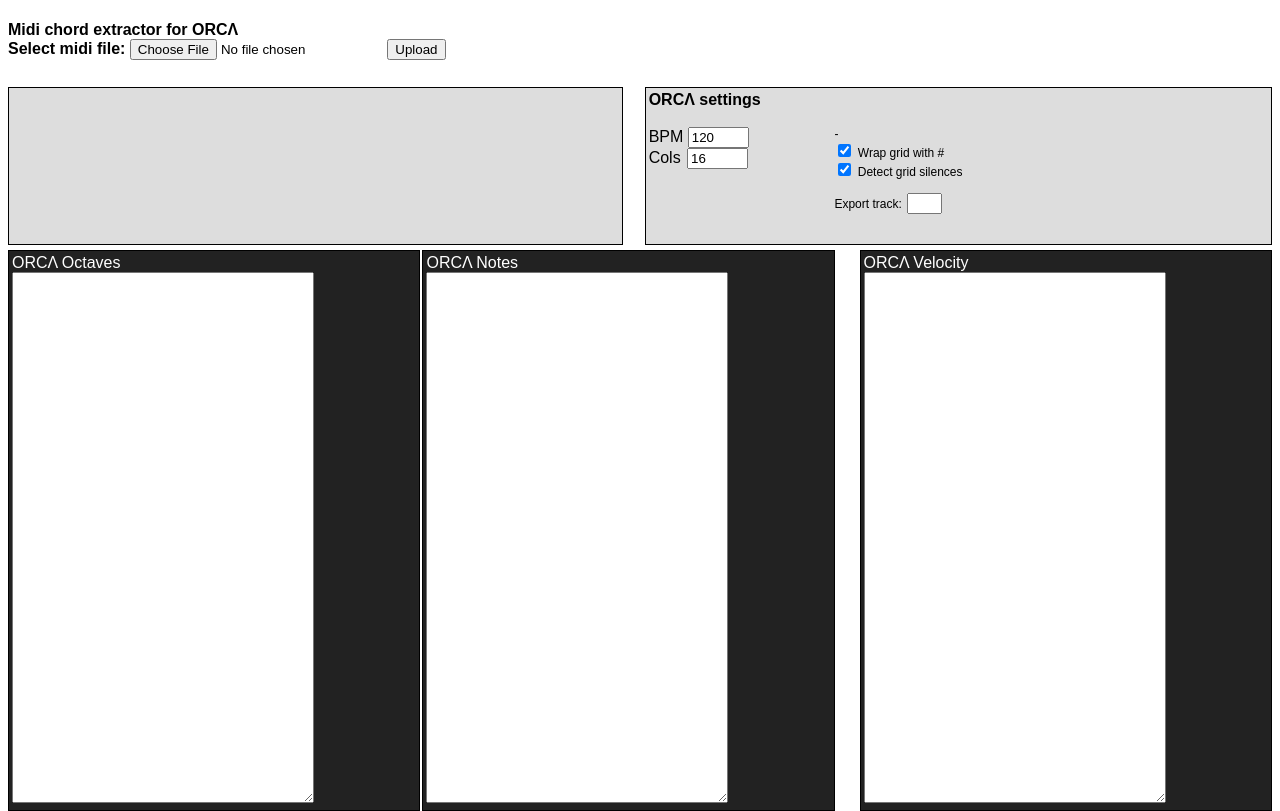
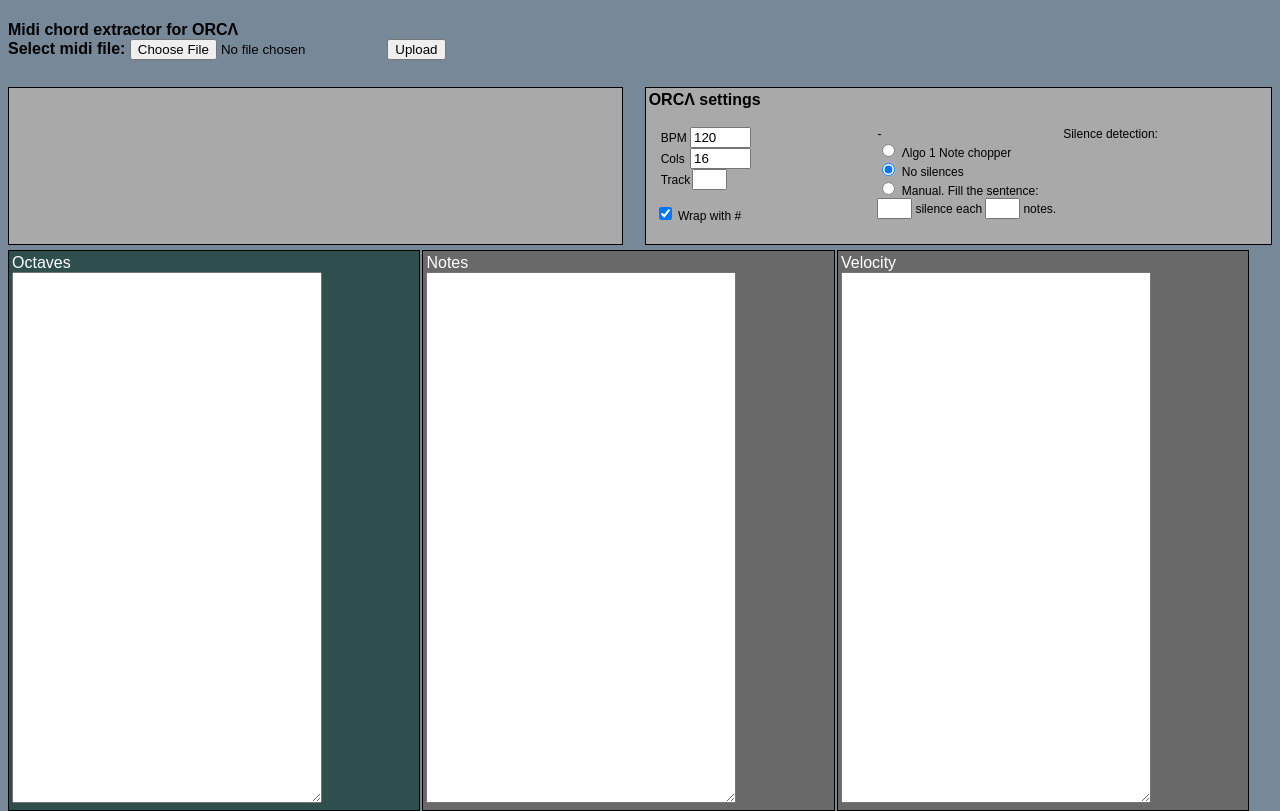
Before and after one commit to martinberlin/Remora, a PHP site: page / in a window 1280 px wide. Run offline with PHP 8.4, Linux system fonts and the light colour scheme; some libraries are stand-ins or nearby versions.

Commit message:
#3 v1.0 UX update with new silence options

```diff
--- a/extras/midi-to-orca/index.php
+++ b/extras/midi-to-orca/index.php
@@ -40,34 +40,45 @@
 <div id="midi-settings">
   <b>ORCΛ settings</b><br><br>
 
-  <div style="width: 30%;float:left">
-      <label for="bpm">BPM</label> <input id="bpm" onchange="calculateMillisPerBeat()" type="number" max="400" maxlength="3" value="120" style="width: 4em">
+  <div id="settings-bpm">
+      <label for="bpm">BPM</label> <input id="bpm" onchange="calculateMillisPerBeat()" type="number" max="400" maxlength="3" value="120" style="width: 4em"><br>
+      <label for="cols">Cols</label>
+      <input id="cols" type="number" max="35" maxlength="2" value="16" style="width: 4em;margin-left:2px"><br>
+      Track<input id="midi-track" type="number" max="99" style="margin-left:2px" class="input-2"><br>
       <br>
-      <label for="cols">Cols</label>
-      <input id="cols" type="number" max="100" maxlength="3" value="16" style="width: 4em;margin-left:2px">
+      <div style="margin-left:-6px">
+        <input type="checkbox" value="1" id="wrap" checked>
+        <label for="wrap" id="wrap-label">Wrap with #</label>
+      </div>
   </div>
-<div id="millis-beat"> - </div>
-<div id="settings">
-  <input type="checkbox" value="1" id="wrap" checked>
-  <label for="wrap">Wrap grid with #</label><br>
-  <input type="checkbox" value="1" id="silence-detect" checked>
-  <label for="silence-detect">Detect grid silences</label>
 
-  <br><br>Export track: <input id="midi-track" type="number" max="99" style="width: 2em;margin-left:2px">
+<div id="settings-algo">
+  <div id="millis-beat"> - </div>Silence detection:<br>
+  <input type="radio" value="1" id="silence-detect" name="algo">
+  <label for="silence-detect">Λlgo 1 Note chopper</label><br>
+  <input type="radio" value="2" id="silence-no" name="algo" checked>
+  <label for="silence-no">No silences</label><br>
+  <input type="radio" value="3" id="silence-manual" name="algo">
+  <label for="silence-manual">Manual. Fill the sentence:</label><br>
+  <input id="silence-m-quantity" class="input-2" type="number" max="35" maxlength="2"> silence each
+  <input id="silence-m-notes" class="input-2" type="number" max="35" maxlength="2"> notes.
+
+
+
 </div>
 </div>
 
 <div id="midi-octaves">
-  ORCΛ Octaves<br>
-  <textarea cols="35" rows="35" id="orca-octaves"></textarea>
+  Octaves<br>
+  <textarea cols="36" rows="35" id="orca-octaves"></textarea>
 </div>
 <div id="midi-notes">
-    ORCΛ Notes<br>
-  <textarea cols="35" rows="35" id="orca-notes"></textarea>
+  Notes<br>
+  <textarea cols="36" rows="35" id="orca-notes"></textarea>
 </div>
 <div id="midi-durations">
-    ORCΛ Velocity<br>
-  <textarea cols="35" rows="35" id="orca-durations"></textarea>
+  Velocity<br>
+  <textarea cols="36" rows="35" id="orca-durations"></textarea>
 </div>
 
 <!-- End javascript: After most DOM is loaded -->
--- a/extras/midi-to-orca/style.css
+++ b/extras/midi-to-orca/style.css
@@ -1,10 +1,11 @@
 body {
     font-family: Arial, Verdana;
+    background-color: #778899;
 }
 
 #midi-octaves {
     border: 1px solid black;
-    background-color: #222222;
+    background-color: #2F4F4F;
     color: rgb(255, 255, 255);
     width: 32%;
     float: left;
@@ -13,7 +14,7 @@ body {
 }
 #midi-notes {
     border: 1px solid black;
-    background-color: #222222;
+    background-color: #696969;
     color: rgb(255, 255, 255);
     width: 32%;
     float: left;
@@ -23,10 +24,10 @@ body {
 }
 #midi-durations {
     border: 1px solid black;
-    background-color: #222222;
+    background-color: #696969;
     color: rgb(255, 255, 255);
     width: 32%;
-    float: right;
+    float: left;
     margin-top: 5px;
     margin-left: 2px;
     padding: 3px;
@@ -34,7 +35,7 @@ body {
 
 #midi-tracks {
     border: 1px solid black;
-    background-color: #DDDDDD;
+    background-color: #A9A9A9;
     color: black;
     width: 48%;height: 150px;
     float: left;
@@ -44,7 +45,7 @@ body {
 }
 #midi-settings {
     border: 1px solid black;
-    background-color: #DDDDDD;
+    background-color: #A9A9A9;
     color: black;
     width: 49%;height: 150px;
     float: right;
@@ -55,12 +56,32 @@ body {
 .midi-title {
     font-size: 10pt;
 }
+
+.wrap-label {
+    font-size: 10pt;
+}
+
+#midi-info {
+    font-size: 9pt;
+    float: right;
+}
+#settings-bpm {
+    width: 35% !important;
+    font-size: 9pt;
+    margin-left: 1em;
+    float:left;
+}
 #millis-beat {
-    font-size: 9pt;width: 70%;float:left;
+    width: 60%;
+    font-size: 9pt;
+    float:left;
 }
-#midi-info {
-    font-size: 9pt;float: right;
+#settings-algo {
+    width: 50%;
+    font-size: 9pt;
+    float:left;
 }
-#settings {
-    font-size: 9pt;width: 70%;float:left
+
+.input-2 {
+    width: 2em;
 }
```
